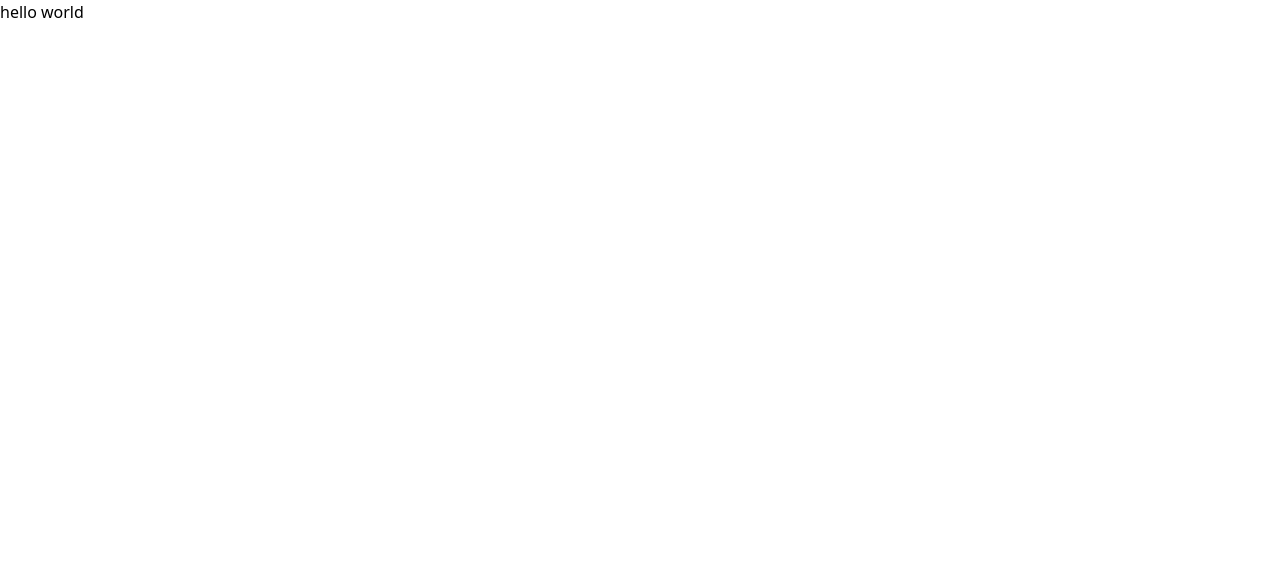
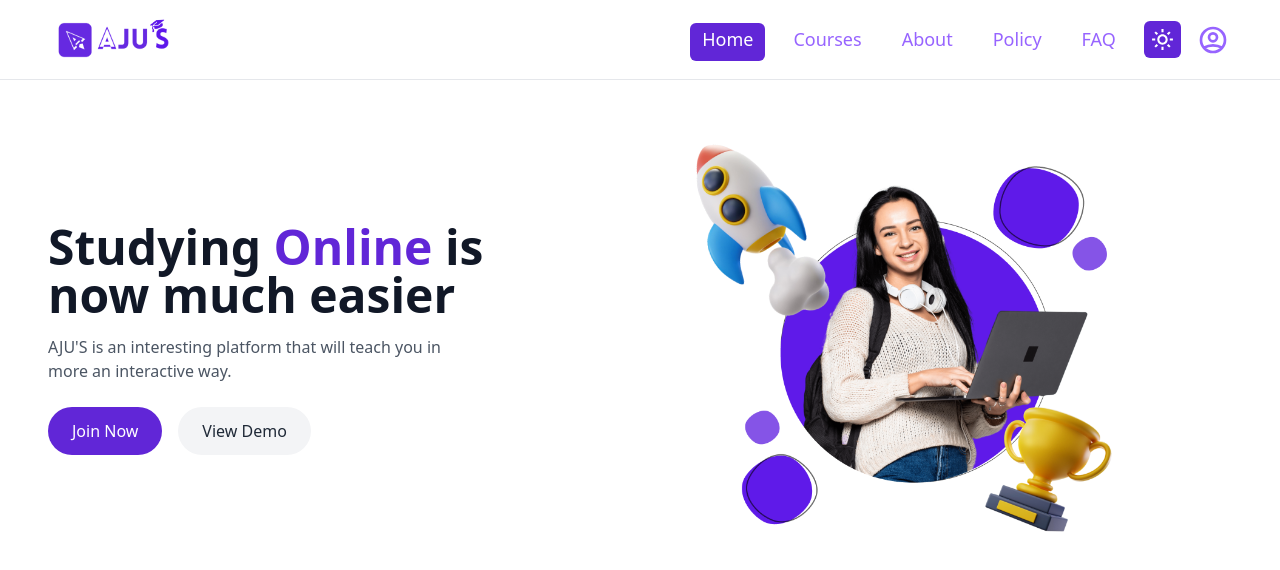
Before and after one commit to ajmalfaris11/AJUs-Elearning-Client, a Next.js app: page / in a window 1280 px wide. Shown: the top 570 px of the page. Built offline with nearby package versions, Linux system fonts and the light colour scheme.

Commit message:
feat: Integrate HeroSection and Header components into the main Page layout

```diff
--- a/app/page.tsx
+++ b/app/page.tsx
@@ -1,12 +1,25 @@
-import React, { FC } from "react";
+"use client";
+import React, { FC, useState } from "react";
+import Heading from "./utils/Heading";
+import Header from "./components/Header";
+import HeroSection from "./components/Route/Hero";
 
-interface Props{}
+interface Props {}
 
-
-const Page: FC <Props> = (props) => {
+const Page: FC<Props> = (props) => {
+  const [open, setOpen] = useState(false);
+  const [activeItem, setActiveItem] = useState(0);
   return (
     <div>
-      <h1>hello world</h1>
+      <Heading
+        title="AJUS E-Learning"
+        description="Elearning is a platform for students to learn and get help from teachers"
+        keywords="Programming, MERN, Redux, Machine Learning"
+      />
+
+      <Header open={open} setOpen={setOpen} activeItem={activeItem} />
+
+      <HeroSection />
     </div>
   );
 };
```
